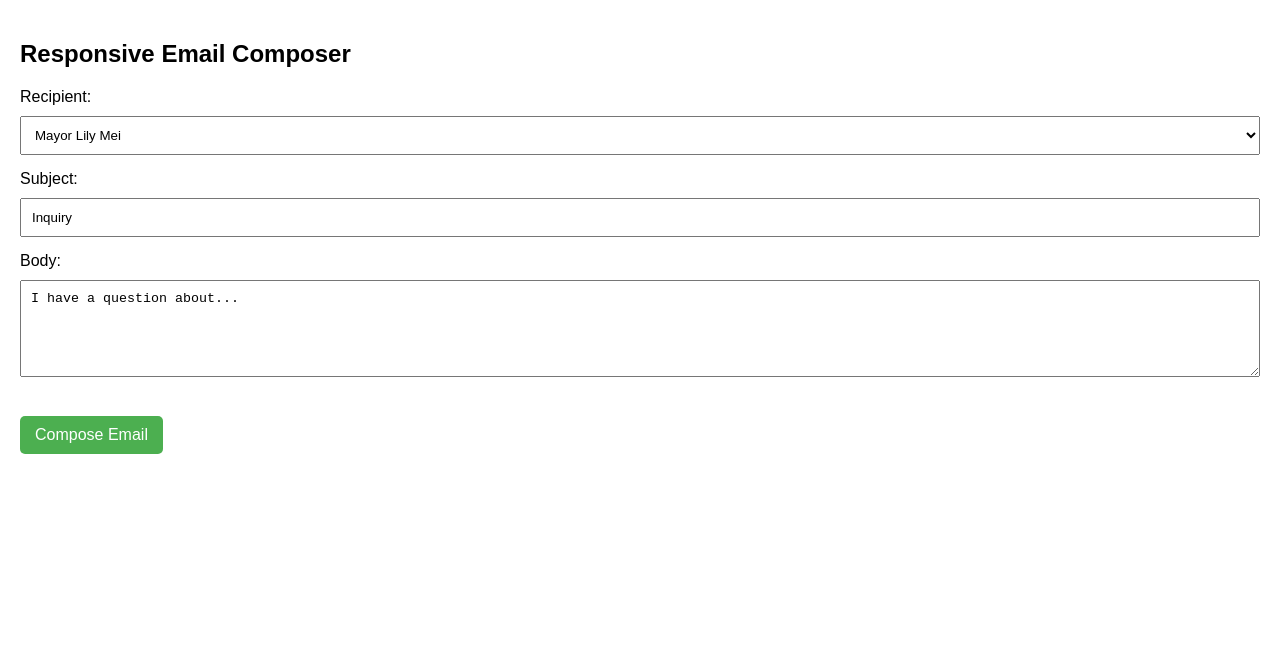
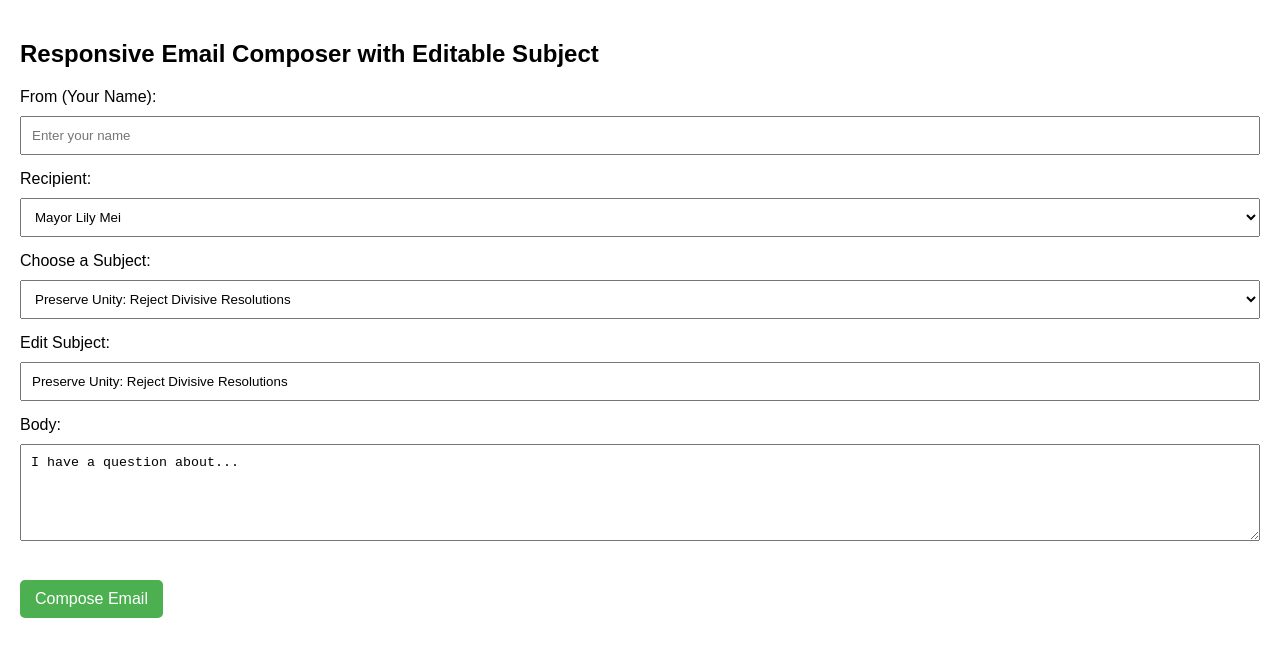
Before and after one commit to orzelig/FremontMail, a plain HTML site: page index.html in a window 1280 px wide. Drawn offline with Linux system fonts and the light colour scheme.

Commit message:
Update index.html

```diff
--- a/index.html
+++ b/index.html
@@ -3,7 +3,7 @@
 <head>
     <meta charset="UTF-8">
     <meta name="viewport" content="width=device-width, initial-scale=1.0">
-    <title>Fremont Email Composer</title>
+    <title>Responsive Email Composer with Editable Subject</title>
     <style>
         body {
             font-family: Arial, sans-serif;
@@ -39,10 +39,14 @@
 </head>
 <body>
 
-    <h2>Responsive Email Composer</h2>
+    <h2>Responsive Email Composer with Editable Subject</h2>
 
     <!-- Form for email details -->
     <div id="emailForm">
+        <div class="form-group">
+            <label for="from">From (Your Name):</label>
+            <input type="text" id="from" name="from" placeholder="Enter your name" oninput="updateMailtoLink()">
+        </div>
         <div class="form-group">
             <label for="recipient">Recipient:</label>
             <select id="recipient" name="recipient" onchange="updateMailtoLink()">
@@ -56,8 +60,19 @@
             </select>
         </div>
         <div class="form-group">
-            <label for="subject">Subject:</label>
-            <input type="text" id="subject" name="subject" value="Inquiry" oninput="updateMailtoLink()">
+            <label for="subjectSelect">Choose a Subject:</label>
+            <select id="subjectSelect" onchange="setSubject()">
+                <option value="Preserve Unity: Reject Divisive Resolutions">Preserve Unity: Reject Divisive Resolutions</option>
+                <option value="Stop Hate: No to Biased Resolutions">Stop Hate: No to Biased Resolutions</option>
+                <option value="Choose Empathy Over Division">Choose Empathy Over Division</option>
+                <option value="Unity Not Division: Reject Conflict Resolutions">Unity Not Division: Reject Conflict Resolutions</option>
+                <option value="Stand Together: Say No to Divisive Motions">Stand Together: Say No to Divisive Motions</option>
+                <option value="">Custom Subject</option>
+            </select>
+        </div>
+        <div class="form-group">
+            <label for="subject">Edit Subject:</label>
+            <input type="text" id="subject" name="subject" value="Preserve Unity: Reject Divisive Resolutions" oninput="updateMailtoLink()">
         </div>
         <div class="form-group">
             <label for="body">Body:</label>
@@ -69,19 +84,27 @@
     <a id="mailtoLink" href="#" onclick="updateMailtoLink();">Compose Email</a>
 
     <script>
+        function setSubject() {
+            var subjectSelect = document.getElementById('subjectSelect').value;
+            document.getElementById('subject').value = subjectSelect;
+            updateMailtoLink();
+        }
+
         function updateMailtoLink() {
+            var from = document.getElementById('from').value;
             var recipient = document.getElementById('recipient').value;
             var subject = document.getElementById('subject').value;
             var body = document.getElementById('body').value;
 
+            var fullBody = `${body}\n\nFrom: ${from}`;
+
             subject = encodeURIComponent(subject);
-            body = encodeURIComponent(body);
+            fullBody = encodeURIComponent(fullBody);
 
-            var link = 'mailto:' + recipient + '?subject=' + subject + '&body=' + body;
+            var link = 'mailto:' + recipient + '?subject=' + subject + '&body=' + fullBody;
             document.getElementById('mailtoLink').href = link;
         }
 
-        // Update the mailto link when the page loads to ensure it's ready for the first click
         document.addEventListener('DOMContentLoaded', updateMailtoLink);
     </script>
 
```
